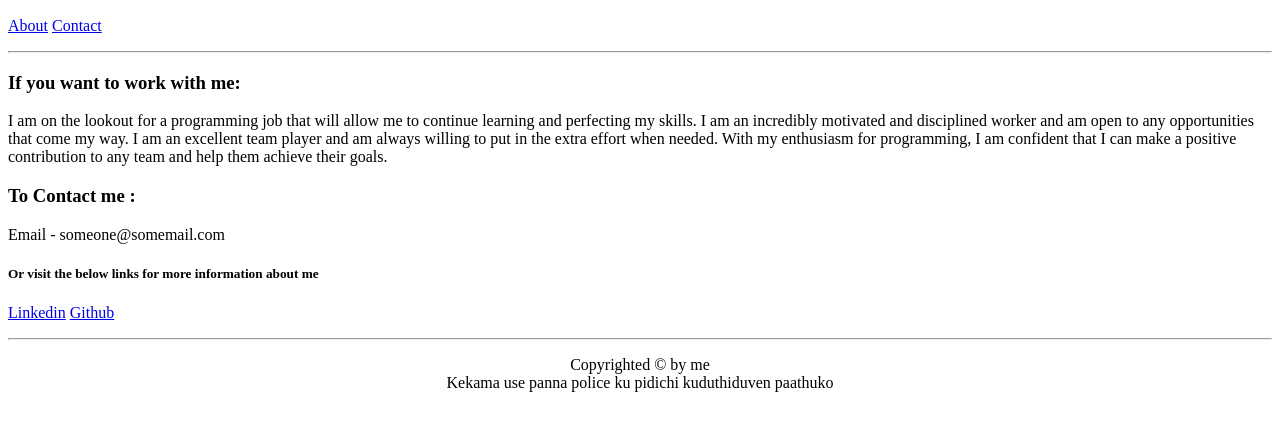
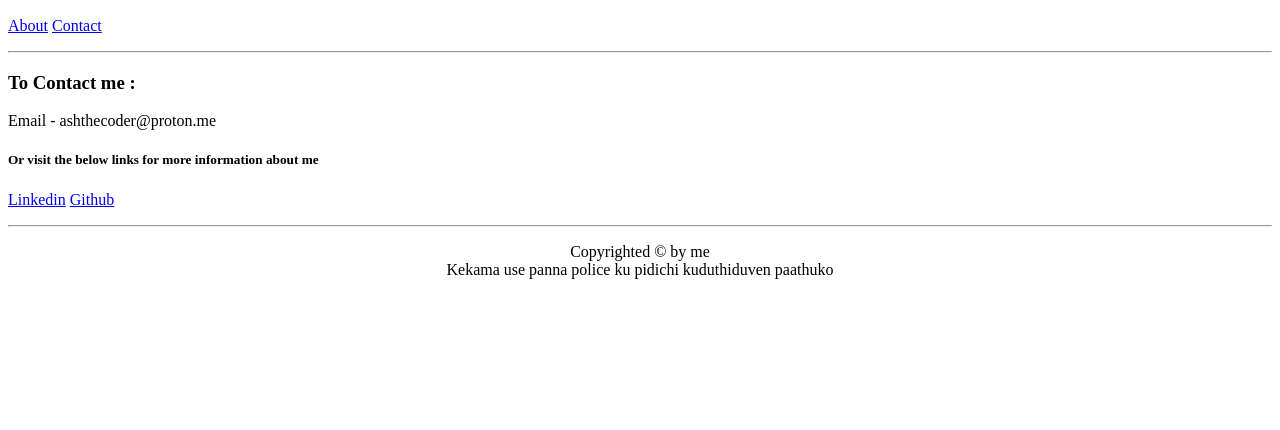
Before and after one commit to Ash-The-Coder/ash-the-coder.github.io, a plain HTML site: page index.html in a window 1280 px wide. Shown: the part 230-660 px from the top of the page. Drawn offline with Linux system fonts and the light colour scheme.

Commit message:
Update index.html

```diff
--- a/index.html
+++ b/index.html
@@ -24,13 +24,9 @@
 
 
 <div>
-    <h3> If you want to work with me: </h3>
-        <p>
-            I am on the lookout for a programming job that will allow me to continue learning and perfecting my skills. I am an incredibly motivated and disciplined worker and am open to any opportunities that come my way. I am an excellent team player and am always willing to put in the extra effort when needed. With my enthusiasm for programming, I am confident that I can make a positive contribution to any team and help them achieve their goals.
-        </p>
         <h3> To Contact me :</h3>
         <p>
-            Email - someone@somemail.com
+            Email - ashthecoder@proton.me
         </p>
         <p>
             <h5> Or visit the below links for more information about me</h5>
```
